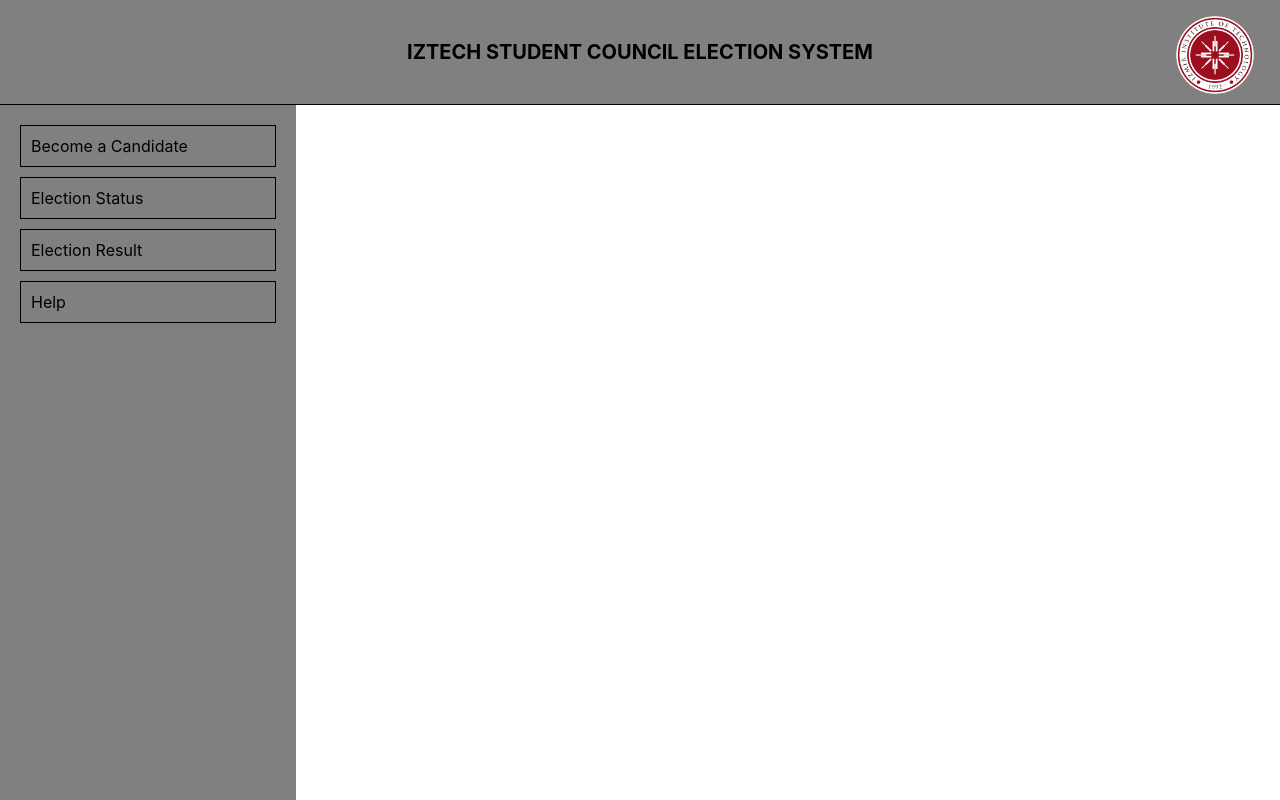
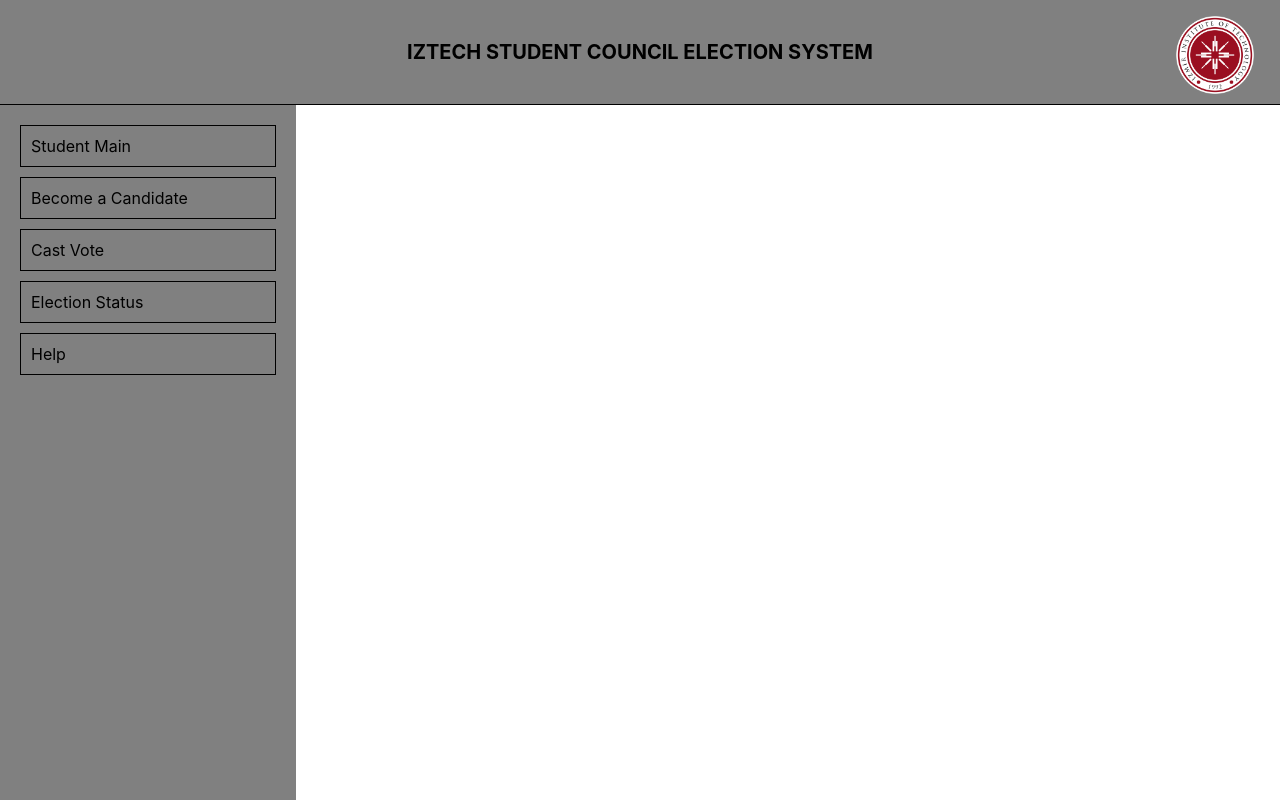
Before and after one commit to rumutaydin/ioes, a React (Create React App) app in the folder ioes/ioes/: page /student-main/election-result in a window 1280 px wide. Built offline with nearby package versions, Linux system fonts and the light colour scheme.

Commit message:
link düzenleme

```diff
--- a/ioes/ioes/src/components/screens/BecameACandidate.js
+++ b/ioes/ioes/src/components/screens/BecameACandidate.js
@@ -14,6 +14,8 @@
     <div className="content-container">
       <div className="sidebar">
 
+        <Link to="/student-main">Student Main</Link>
+        <Link to="/student-main/cast-vote">Cast Vote</Link>
         <Link to="/student-main/election-status">Election Status</Link>
         <Link to="/student-main/election-result">Election Result</Link>
         <Link to ="/student-main/help">Help</Link>
--- a/ioes/ioes/src/components/screens/CastVote.js
+++ b/ioes/ioes/src/components/screens/CastVote.js
@@ -74,7 +74,7 @@
     </header>
     <div className="content-container">
       <div className="sidebar">
-
+        <Link to="/student-main">Student Main</Link>
         <Link to="/student-main/became-candidate">Become a Candidate</Link>
         <Link to="/student-main/election-status">Election Status</Link>
         <Link to="/student-main/election-result">Election Result</Link>
--- a/ioes/ioes/src/components/screens/ElectionResult.js
+++ b/ioes/ioes/src/components/screens/ElectionResult.js
@@ -14,10 +14,10 @@
     </header>
     <div className="content-container">
       <div className="sidebar">
-
+        <Link to="/student-main">Student Main</Link>
         <Link to="/student-main/became-candidate">Become a Candidate</Link>
+        <Link to="/student-main/cast-vote">Cast Vote</Link>
         <Link to="/student-main/election-status">Election Status</Link>
-        <Link to="/student-main/election-result">Election Result</Link>
         <Link to ="/student-main/help">Help</Link>
       </div>
     </div>
--- a/ioes/ioes/src/components/screens/ElectionStatus.js
+++ b/ioes/ioes/src/components/screens/ElectionStatus.js
@@ -14,8 +14,9 @@
     <div className="content-container">
       <div className="sidebar">
 
+        <Link to="/student-main">Student Main</Link>
         <Link to="/student-main/became-candidate">Become a Candidate</Link>
-        <Link to="/student-main/election-status">Election Status</Link>
+        <Link to="/student-main/cast-vote">Cast Vote</Link>
         <Link to="/student-main/election-result">Election Result</Link>
         <Link to ="/student-main/help">Help</Link>
       </div>
--- a/ioes/ioes/src/components/screens/Help.js
+++ b/ioes/ioes/src/components/screens/Help.js
@@ -14,11 +14,11 @@
     </header>
     <div className="content-container">
       <div className="sidebar">
-
+        <Link to="/student-main">Student Main</Link>
         <Link to="/student-main/became-candidate">Become a Candidate</Link>
+        <Link to="/student-main/cast-vote">Cast Vote</Link>
         <Link to="/student-main/election-status">Election Status</Link>
         <Link to="/student-main/election-result">Election Result</Link>
-        <Link to ="/student-main/help">Help</Link>
       </div>
     </div>
   </div>
--- a/ioes/ioes/src/components/screens/StudentMainPage.js
+++ b/ioes/ioes/src/components/screens/StudentMainPage.js
@@ -17,7 +17,7 @@
           <Link to="became-candidate">Become a Candidate</Link>
           <Link to="cast-vote">Cast Vote</Link>
           <Link to="election-status">Election Status</Link>
-          <Link to="election-result">Election Resul</Link>
+          <Link to="election-result">Election Result</Link>
           <Link to ="help">Help</Link>
 
 
```
